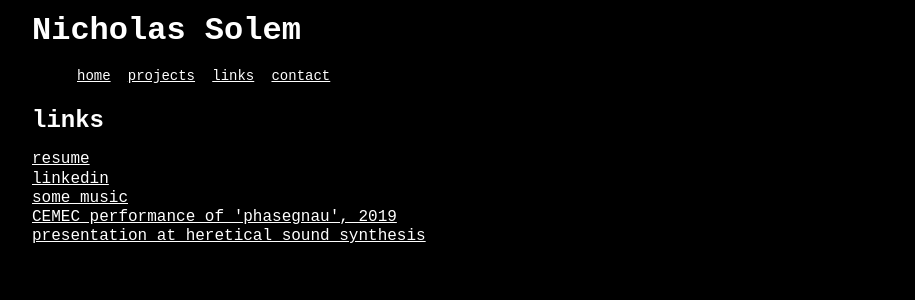
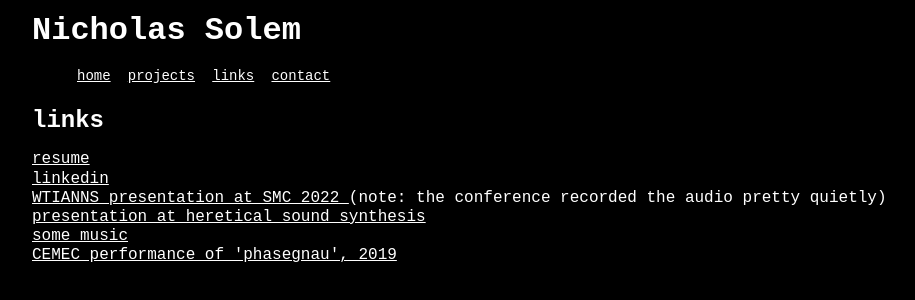
Before and after one commit to nvssynthesis/nvssynthesis.github.io, a plain HTML site: page links.html in a window 1280 px wide. Shown: the whole page, without its empty margins (32-947 px from the left). Drawn offline with Linux system fonts and the light colour scheme.

Commit message:
smc presentation

```diff
--- a/links.html
+++ b/links.html
@@ -20,8 +20,9 @@
 		<h2>links</h2>
 		 <a href ="Solem_Resume.pdf">resume</a><br>
 		 <a href="https://www.linkedin.com/in/nicholas-solem/">linkedin</a><br>
+		 <a href="https://www.youtube.com/watch?v=DuXSpb2CbWE&t=1173s">WTIANNS presentation at SMC 2022 </a>(note: the conference recorded the audio pretty quietly)<br>
+		 <a href="https://youtu.be/okdVPLvdnEc"> presentation at heretical sound synthesis</a><br>
 		 <a href="https://nicholassolem.bandcamp.com/releases">some music</a><br>
 		 <a href="https://youtu.be/TTmVRUFjrHk">CEMEC performance of 'phasegnau', 2019</a><br>
-		 <a href="https://youtu.be/okdVPLvdnEc"> presentation at heretical sound synthesis</a>
 	</body>
 </html>
```
